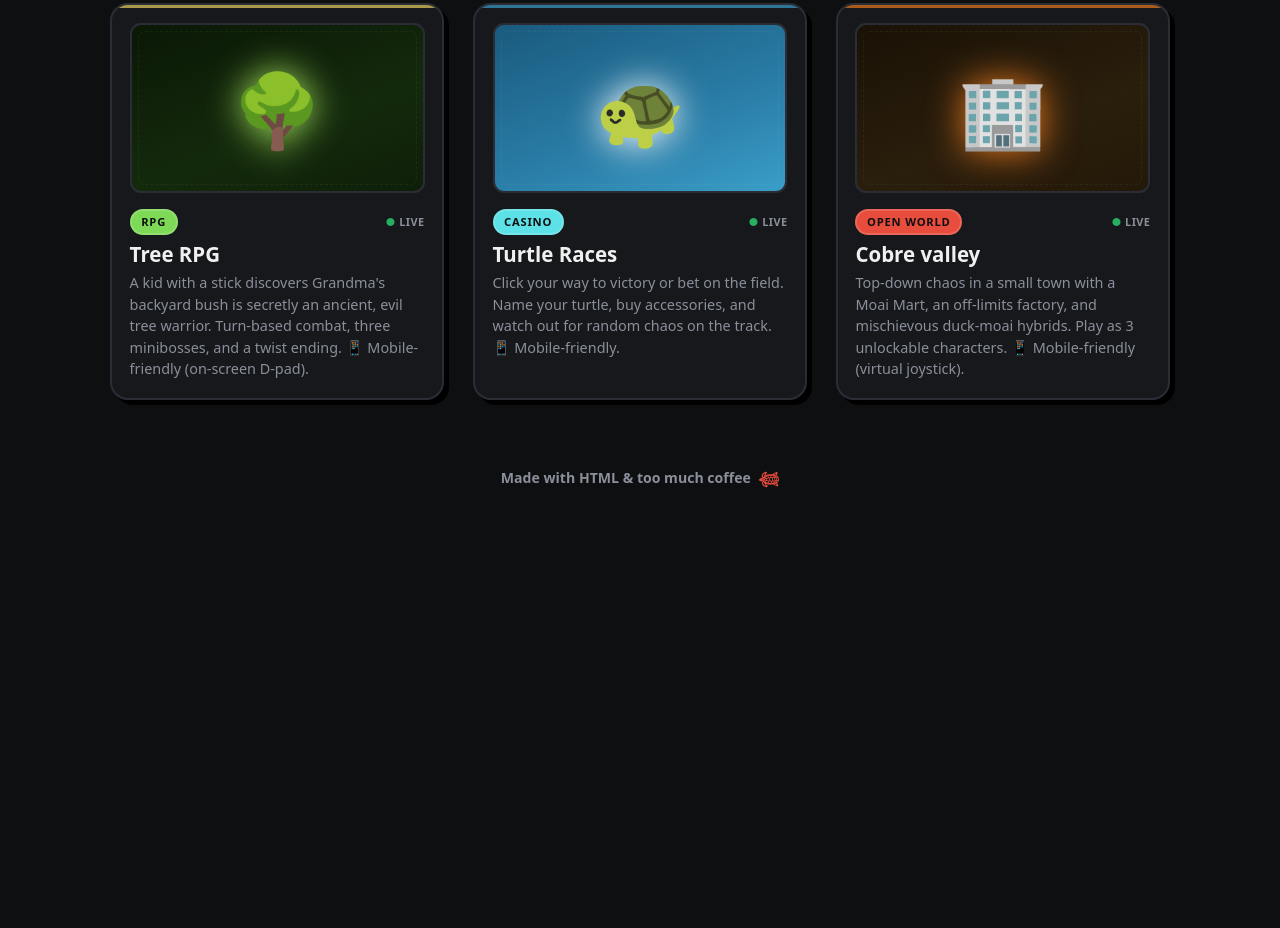
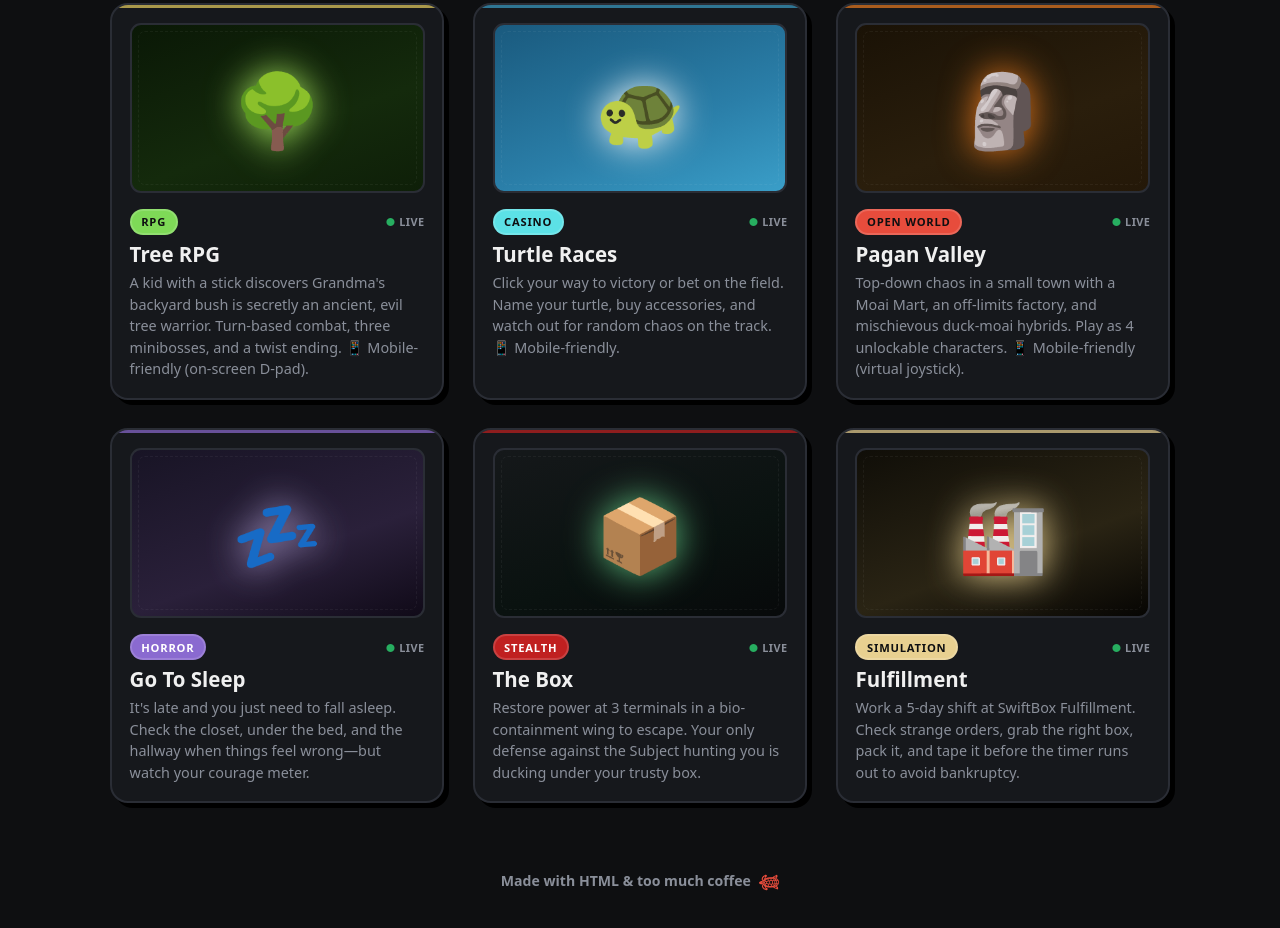
Before and after one commit to HotDawg25/Bones, a plain HTML site: page index.html in a window 1280 px wide. Shown: the part 650-1578 px from the top of the page. Before the commit the page ends 1202 px from the top, so only its background shows below. Drawn offline with Linux system fonts and the light colour scheme.

Commit message:
Revise game titles and add new sections
Updated game titles and descriptions in index.html. Added new game sections for 'Go To Sleep', 'The Box', and 'Fulfillment'.

```diff
--- a/index.html
+++ b/index.html
@@ -18,7 +18,7 @@
       --accent-teal:  #39c5bb;
       --accent-gold:  #f1c40f;
       --accent-green: #27ae60;
-      --accent-blue:  #2980b9;/summon fireworks_rocket
+      --accent-blue:  #2980b9;
       --accent-pink:  #e91e8c;
     }
 
@@ -160,6 +160,18 @@
 
     .thumb-pagan {
       background: linear-gradient(160deg, #1a1206 0%, #2a1e0c 60%, #241808 100%);
+    }
+
+    .thumb-sleep {
+      background: linear-gradient(160deg, #181425 0%, #2a203a 60%, #100a18 100%);
+    }
+
+    .thumb-box {
+      background: linear-gradient(160deg, #15181a 0%, #0a1210 60%, #07090a 100%);
+    }
+
+    .thumb-fulfill {
+      background: linear-gradient(160deg, #100e08 0%, #2a2414 60%, #060503 100%);
     }
 
     /* small mobile-friendly tag shown under badge row */
@@ -334,17 +346,59 @@
     </a>
 
     <!-- ── PAGAN VALLEY ────────────────────────────────────────── -->
-    <a href="cobre-valley.html" class="card"
+    <a href="pagan-valley.html" class="card"
        style="--hover-accent: #e8791e;">
       <div class="thumb thumb-pagan">
-        <span class="thumb-icon" style="color:#e8791e;">🏢</span>
+        <span class="thumb-icon" style="color:#e8791e;">🗿</span>
       </div>
       <div class="meta">
         <span class="badge" style="background: #e74c3c;">Open World</span>
         <span class="status live">Live</span>
       </div>
-      <h2 class="card-title">Cobre valley</h2>
-      <p class="card-desc">Top-down chaos in a small town with a Moai Mart, an off-limits factory, and mischievous duck-moai hybrids. Play as 3 unlockable characters. 📱 Mobile-friendly (virtual joystick).</p>
+      <h2 class="card-title">Pagan Valley</h2>
+      <p class="card-desc">Top-down chaos in a small town with a Moai Mart, an off-limits factory, and mischievous duck-moai hybrids. Play as 4 unlockable characters. 📱 Mobile-friendly (virtual joystick).</p>
+    </a>
+
+    <!-- ── GO TO SLEEP ─────────────────────────────────────────── -->
+    <a href="go-to-sleep.html" class="card"
+       style="--hover-accent: #8a6ad0;">
+      <div class="thumb thumb-sleep">
+        <span class="thumb-icon" style="color:#c8b8f0;">💤</span>
+      </div>
+      <div class="meta">
+        <span class="badge" style="background: #8a6ad0; color: #ffffff;">Horror</span>
+        <span class="status live">Live</span>
+      </div>
+      <h2 class="card-title">Go To Sleep</h2>
+      <p class="card-desc">It's late and you just need to fall asleep. Check the closet, under the bed, and the hallway when things feel wrong—but watch your courage meter.</p>
+    </a>
+
+    <!-- ── THE BOX ─────────────────────────────────────────────── -->
+    <a href="the-box.html" class="card"
+       style="--hover-accent: #c02020;">
+      <div class="thumb thumb-box">
+        <span class="thumb-icon" style="color:#60c080;">📦</span>
+      </div>
+      <div class="meta">
+        <span class="badge" style="background: #c02020; color: #ffffff;">Stealth</span>
+        <span class="status live">Live</span>
+      </div>
+      <h2 class="card-title">The Box</h2>
+      <p class="card-desc">Restore power at 3 terminals in a bio-containment wing to escape. Your only defense against the Subject hunting you is ducking under your trusty box.</p>
+    </a>
+
+    <!-- ── FULFILLMENT ─────────────────────────────────────────── -->
+    <a href="fulfillment.html" class="card"
+       style="--hover-accent: #e8d090;">
+      <div class="thumb thumb-fulfill">
+        <span class="thumb-icon" style="color:#e8d090;">🏭</span>
+      </div>
+      <div class="meta">
+        <span class="badge" style="background: #e8d090; color: #0e0f11;">Simulation</span>
+        <span class="status live">Live</span>
+      </div>
+      <h2 class="card-title">Fulfillment</h2>
+      <p class="card-desc">Work a 5-day shift at SwiftBox Fulfillment. Check strange orders, grab the right box, pack it, and tape it before the timer runs out to avoid bankruptcy.</p>
     </a>
 
   </main>
```
